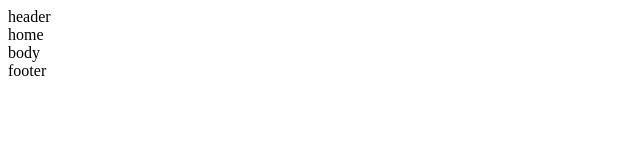
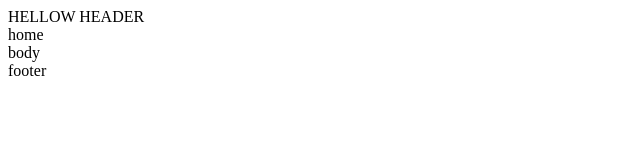
Before and after one commit to adreansyah/latihan-binar, a plain HTML site: page index.html in a window 1280 px wide. Shown: the whole page, without its empty margins (0-640 px from the left). Drawn offline with Linux system fonts and the light colour scheme.

Commit message:
menambahkan tag div dan title HELLOW HEADER

```diff
--- a/index.html
+++ b/index.html
@@ -6,7 +6,9 @@
 </head>
 
 <body>
-    <header>header</header>
+    <header>
+        <div>HELLOW HEADER</div>
+    </header>
     <nav>home</nav>
     <div class="body">body</div>
     <footer>footer</footer>
```
